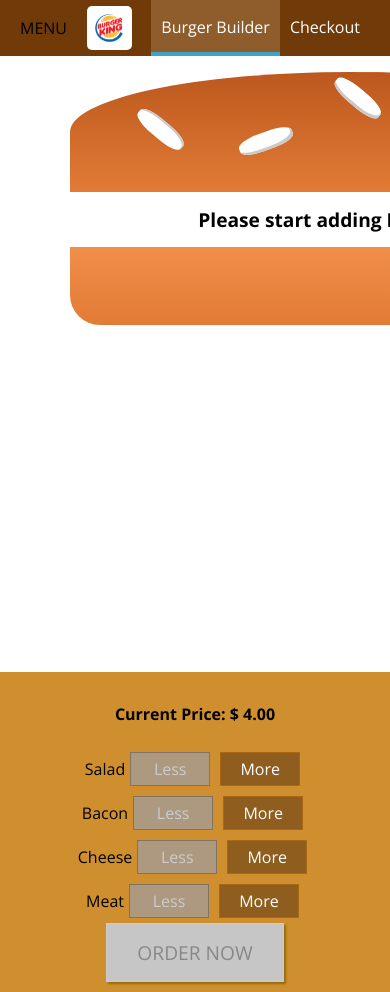
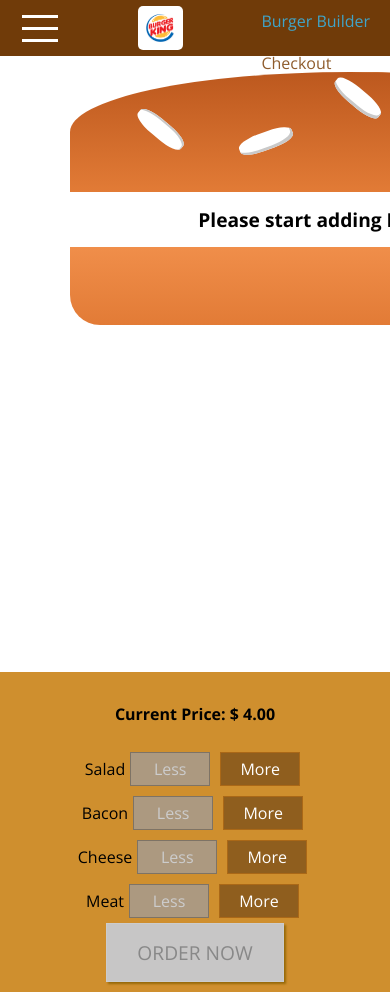
Before and after one commit to agharshit08/Burger-Builder, a React (Create React App) app: page / in a window 390 px wide. Shown: the top 992 px of the page. Built offline with nearby package versions, Linux system fonts and the light colour scheme.

Commit message:
Mobile View Adjusted

```diff
--- a/src/components/Layout/Layout.js
+++ b/src/components/Layout/Layout.js
@@ -1,18 +1,38 @@
-import React from 'react';
+import React, { Component } from 'react';
 
 import Aux from '../../hoc/AuxComponent';
 import classes from './Layout.module.css';
 import Toolbar from '../../components/Navigation/Toolbar/Toolbar';
+import SideDrawer from '../Navigation/SideDrawer/SideDrawer';
 
-const layout = (props) => {
+class Layout extends Component {
+
+    state = {
+        showSideDrawer: false
+    }
+
+    sideDrawerClosedHandler = () => {
+        this.setState({showSideDrawer: false});
+    }
+
+    sideDrawerToggleHandler = () => {
+        this.setState((prevState) => {
+            return { showSideDrawer: !prevState.showSideDrawer};
+
+        });
+    }
+
+    render() {
         return (
             <Aux>
-            <Toolbar/>
+                <Toolbar drawerToggleClicked={this.sideDrawerToggleHandler} />
+                <SideDrawer open={this.state.showSideDrawer} closed={this.sideDrawerClosedHandler}/>
                 <main className={classes.Content}>
-                {props.children}
+                    {this.props.children}
                 </main>
             </Aux>
         );
+    };
 }
 
-export default layout;
+export default Layout;
--- a/src/components/Logo/Logo.js
+++ b/src/components/Logo/Logo.js
@@ -5,7 +5,9 @@ import classes from './Logo.module.css';
 
 const logo = (props) => {
     return (
-        <div className={classes.Logo}>
+        <div className={classes.Logo}
+            style = {{height: props.height}}
+        >
             <img src={burgerLogo} alt="Burger King"/>
         </div>
     );
--- a/src/components/Logo/Logo.module.css
+++ b/src/components/Logo/Logo.module.css
@@ -1,7 +1,7 @@
 .Logo {
     background-color: white;
     padding: 8px;
-    height: 80%;
+    height: 100%;
     box-sizing: border-box;
     border-radius: 5px;
 }
--- a/src/components/Navigation/NavigationItems/NavigationItem/NavigationItem.module.css
+++ b/src/components/Navigation/NavigationItems/NavigationItem/NavigationItem.module.css
@@ -1,19 +1,38 @@
-.NavigationItem{
+.NavigationItem {
+    margin: 10px 0;
+    box-sizing: border-box;
+    display: block;
+    width: 100%;
+}
+
+.NavigationItem a {
+    color: #8F5C2C;
+    text-decoration: none;
+    width: 100%;
+    box-sizing: border-box;
+    display: block;
+}
+
+.NavigationItem a:hover,
+.NavigationItem a:active,
+.NavigationItem a.active {
+    color: #40A4C8;
+}
+
+@media (min-width: 500px) {
+    .NavigationItem {
         margin: 0;
-    box-sizing: border-box;
         display: flex;
         height: 100%;
+        width: auto;
         align-items: center;
     }
 
-.NavigationItem a{
+    .NavigationItem a {
         color: white;
-    text-decoration: none;
         height: 100%;
         padding: 16px 10px;
         border-bottom: 4px solid transparent;
-    box-sizing: border-box;
-    display: block;
     }
 
     .NavigationItem a:hover,
@@ -23,3 +42,4 @@
         border-bottom: 4px solid #40A4C8;
         color: white;
     }
+}
--- a/src/components/Navigation/NavigationItems/NavigationItems.module.css
+++ b/src/components/Navigation/NavigationItems/NavigationItems.module.css
@@ -3,6 +3,13 @@
     padding: 0;
     list-style: none;
     display: flex;
+    flex-flow: column;
     align-items: center;
     height: 100%;
 }
+
+@media (min-width: 500px) {
+    .NavigationItems {
+        flex-flow: row;
+    }
+}
--- /dev/null
+++ b/src/components/Navigation/SideDrawer/DrawerToggle/DrawerToggle.js
@@ -0,0 +1,15 @@
+import React from 'react';
+import classes from './DrawerToggle.module.css';
+
+const drawerToggle = (props) => {
+
+    return (
+        <div className={classes.DrawerToggle} onClick={props.clicked}>
+            <div></div>
+            <div></div>
+            <div></div>
+        </div>
+    )
+};
+
+export default drawerToggle;
--- /dev/null
+++ b/src/components/Navigation/SideDrawer/DrawerToggle/DrawerToggle.module.css
@@ -0,0 +1,23 @@
+.DrawerToggle {
+    width: 40px;
+    height: 100%;
+    display: flex;
+    flex-flow: column;
+    justify-content: space-around;
+    align-items: center;
+    padding: 10px 0;
+    box-sizing: border-box;
+    cursor: pointer;
+}
+
+.DrawerToggle div {
+    width: 90%;
+    height: 3px;
+    background-color: white;
+}
+
+@media (min-width: 500px) {
+    .DrawerToggle {
+        display: none;
+    }
+}
--- a/src/components/Navigation/SideDrawer/SideDrawer.js
+++ b/src/components/Navigation/SideDrawer/SideDrawer.js
@@ -0,0 +1,30 @@
+import React from 'react';
+
+import Logo from '../../Logo/Logo';
+import NavigationItems from '../NavigationItems/NavigationItems';
+import classes from './SideDrawer.module.css';
+import BackDrop from '../../UI/Backdrop/Backdrop';
+import Aux from '../../../hoc/AuxComponent';
+
+const sideDrawer = (props) => {
+
+    let attachedClasses = [classes.SideDrawer, classes.Close];
+    if (props.open) {
+        attachedClasses = [classes.SideDrawer, classes.Open];
+    }
+    return (
+        <Aux>
+            <BackDrop show={props.open} clicked={props.closed} />
+            <div className={attachedClasses.join(' ')}>
+                <div className={classes.Logo}>
+                    <Logo />
+                </div>
+                <nav>
+                    <NavigationItems />
+                </nav>
+            </div>
+        </Aux>
+    );
+}
+
+export default sideDrawer;
--- /dev/null
+++ b/src/components/Navigation/SideDrawer/SideDrawer.module.css
@@ -0,0 +1,32 @@
+.SideDrawer {
+    position: fixed;
+    width: 280px;
+    max-width: 70%;
+    height: 100%;
+    left: 0;
+    top: 0;
+    z-index: 200;
+    background-color: white;
+    padding: 32px 16px;
+    box-sizing: border-box;
+    transition: transform 0.3s ease-out;
+}
+
+@media (min-width: 500px) {
+    .SideDrawer {
+        display: none;
+    }
+}
+
+.Open {
+    transform: translateX(0);
+}
+
+.Close {
+    transform: translateX(-100%);
+}
+
+.Logo {
+    height: 11%;
+    margin-bottom: 32px;
+}
--- a/src/components/Navigation/Toolbar/Toolbar.js
+++ b/src/components/Navigation/Toolbar/Toolbar.js
@@ -3,13 +3,16 @@ import React from 'react';
 import classes from './Toolbar.module.css';
 import Logo from '../../Logo/Logo';
 import NavigationItems from '../NavigationItems/NavigationItems';
+import DrawerToggle from '../SideDrawer/DrawerToggle/DrawerToggle';
 
 const toolbar = (props) => {
     return (
         <header className={classes.Toolbar}>
-            <div>MENU</div>
-            <Logo />
-            <nav>
+            <DrawerToggle clicked={props.drawerToggleClicked}/>
+            <div className={classes.Logo}>
+                <Logo />
+            </div>
+            <nav className={classes.DesktopOnly}>
                 <NavigationItems />
             </nav>
         </header>
--- a/src/components/Navigation/Toolbar/Toolbar.module.css
+++ b/src/components/Navigation/Toolbar/Toolbar.module.css
@@ -16,3 +16,7 @@
 .Toolbar nav{
     height: 100%;
 }
+
+.Logo{
+    height: 80%;
+}
```
Lines whose indentation alone changed are shown as unchanged.
